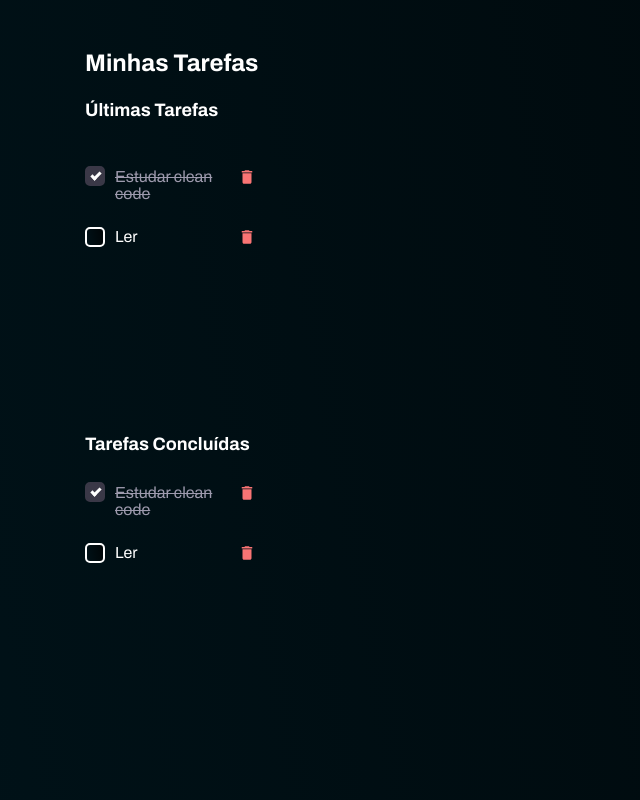
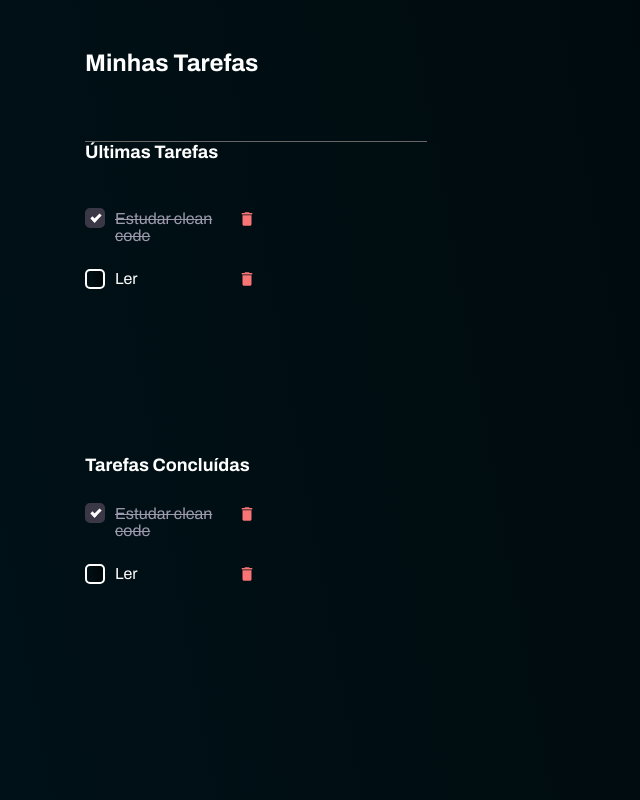
Before and after one commit to wendryuslima/task-manager-frontend, a React (Create React App) app: page / in a window 1280 px wide. Shown: the whole page, without its empty margins (0-640 px from the left). Built offline with nearby package versions, Linux system fonts and the light colour scheme; no server answers.

Commit message:
feat: add custominput component

```diff
--- a/src/App.jsx
+++ b/src/App.jsx
@@ -1,4 +1,4 @@
-import "./components/App.style.js";
+import "./components/styles/App.scss";
 
 import Tasks from "./components/Tasks.jsx";
 
--- a/src/components/App.style.js
+++ /dev/null
@@ -1,13 +0,0 @@
-import styled from "styled-components";
-
-export const HeaderContainer = styled.div`
-  width: 100%;
-  background-color: rebeccapurple;
-  padding: 20px;
-
-  @media (max-width: 768px) {
-    flex-direction: column;
-    align-items: center;
-    justify-content: center;
-  }
-`;
--- /dev/null
+++ b/src/components/CustomInput.jsx
@@ -0,0 +1,16 @@
+import "./styles/CustomInput.scss";
+
+const CustomInput = ({ label, value }) => {
+  return (
+    <div className="custom-input-container">
+      <input type="text" className="custom-input" />
+      {label ? (
+        <label
+          className={`${value.lenght > 0 ? "shrink" : ""} custom-input-label`}
+        ></label>
+      ) : null}
+    </div>
+  );
+};
+
+export default CustomInput;
--- a/src/components/Tasks.jsx
+++ b/src/components/Tasks.jsx
@@ -1,6 +1,7 @@
 import axios from "axios";
 import { useState, useEffect } from "react";
 import TaskItem from "./TaskItem";
+import CustomInput from "./CustomInput";
 
 const Tasks = () => {
   const [tasks, setTasks] = useState([
@@ -30,6 +31,7 @@ const Tasks = () => {
   return (
     <div className="tasks-container">
       <h2>Minhas Tarefas</h2>
+      <CustomInput />
 
       <div className="last-tasks">
         <h3>Últimas Tarefas</h3>
--- /dev/null
+++ b/src/components/styles/App.scss
@@ -0,0 +1,3 @@
+.app-container {
+  display: flex;
+}
--- /dev/null
+++ b/src/components/styles/CustomInput.scss
@@ -0,0 +1,49 @@
+$sub-color: #666;
+$main-color: #00ffa3;
+
+@mixin shrinkLabel {
+  top: -14px;
+  font-size: 12px;
+  color: $main-color;
+}
+
+.custom-input-container {
+  position: relative;
+
+  .custom-input {
+    background: none;
+    color: $sub-color;
+    font-size: 18px;
+    padding: 10px 10px 10px 5px;
+    display: block;
+    width: 100%;
+    border: none;
+    border-radius: 0;
+    border-bottom: 1px solid $sub-color;
+    transition: all 0.5s ease;
+
+    &:focus {
+      outline: none;
+      border-bottom: 1px solid $main-color;
+    }
+
+    &:focus ~ .custom-input-label {
+      @include shrinkLabel();
+    }
+  }
+
+  .custom-input-label {
+    color: $sub-color;
+    font-size: 16px;
+    font-weight: normal;
+    position: absolute;
+    pointer-events: none;
+    left: 5px;
+    top: 10px;
+    transition: 300ms ease all;
+
+    &.shrink {
+      @include shrinkLabel();
+    }
+  }
+}
```
